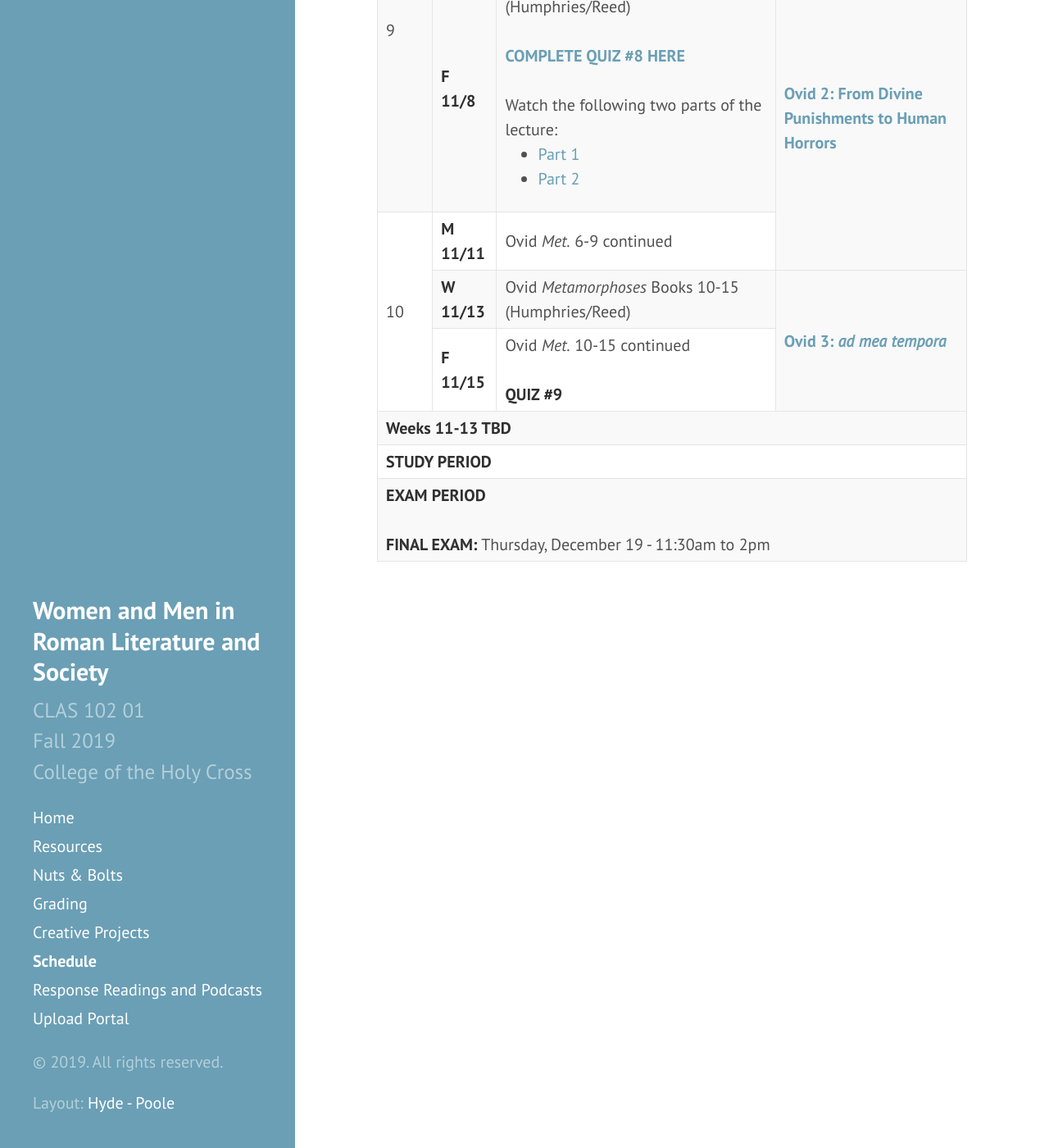
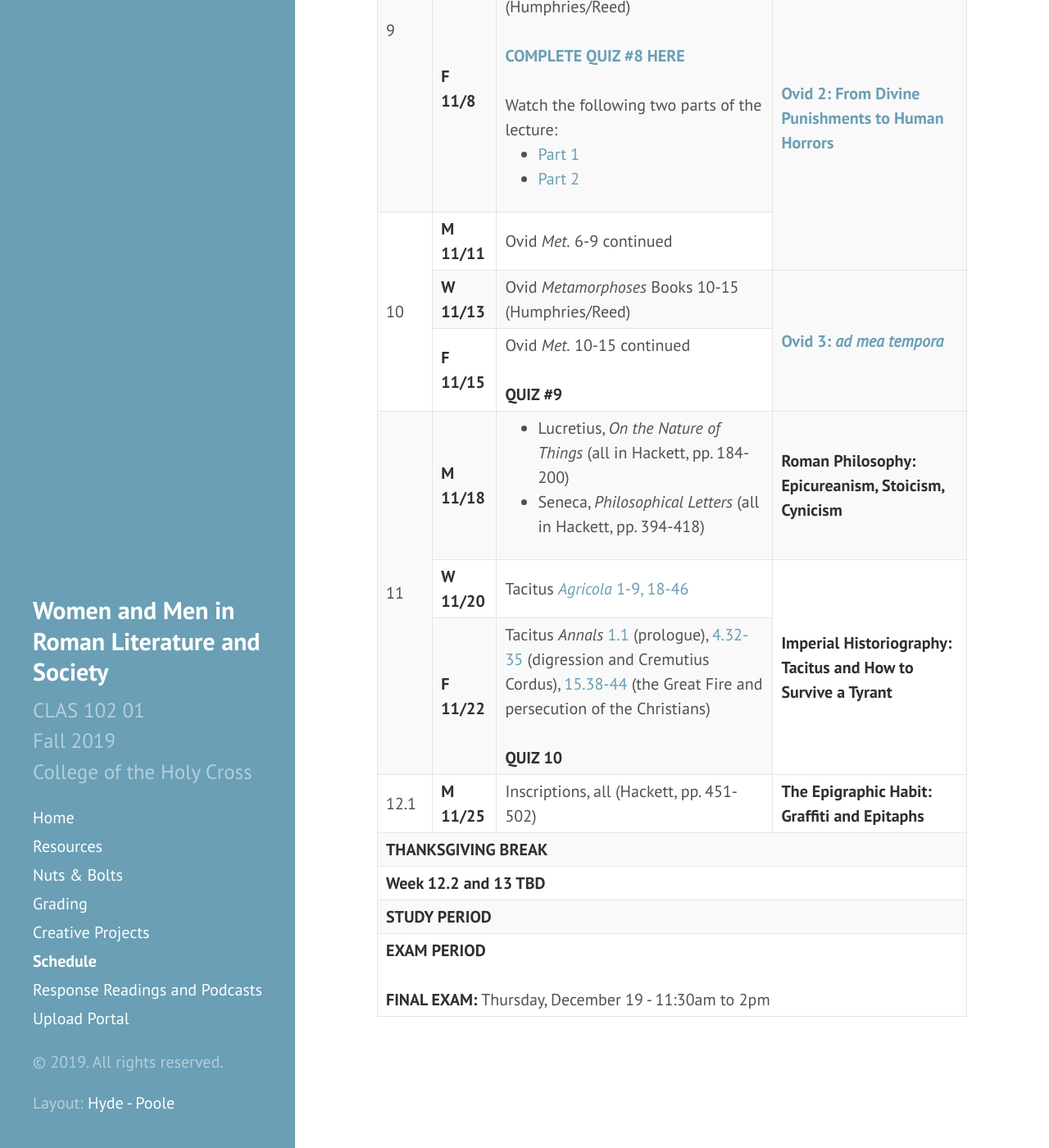
Before and after one commit to DLibatique/CLAS102-F19, a Jekyll site: the page built from _pages/6-schedule.md, in a window 1280 px wide and 1400 px high, scrolled down 3220 px. Shown: the whole window at 82% size. Built offline with Jekyll 4.4.1, drawn with Linux system fonts in a browser that asks for light colours.

Commit message:
updated schedule

```diff
--- a/_pages/6-schedule.md
+++ b/_pages/6-schedule.md
@@ -248,14 +248,9 @@ All assignments listed below should be completed by the date on which they’re
             <td>Ovid <em>Met.</em> 10-15 continued<br><br><strong>QUIZ #9</strong></td>
         </tr>
 
-        <tr>
-            <td colspan="4"><strong>Weeks 11-13 TBD</strong></td>
-        </tr>
-<!--
-
-        <tr>
-            <td rowspan="3">9</td>
-            <td><strong>M 11/4</strong></td>
+        <tr> <!-- Week 11 -->
+            <td rowspan="3">11</td>
+            <td><strong>M 11/18</strong></td>
             <td>
               <ul>
                 <li>Lucretius, <em>On the Nature of Things</em> (all in Hackett, pp. 184-200)</li>
@@ -264,6 +259,24 @@ All assignments listed below should be completed by the date on which they’re
             </td>
             <td><strong>Roman Philosophy: Epicureanism, Stoicism, Cynicism</strong></td>
         </tr>
+        <tr>
+            <td><strong>W 11/20</strong></td>
+            <td>Tacitus <a href="https://drive.google.com/file/d/18MCDJDxsEJcqeEBRKjh_g0CMW5cw6HLs/view?usp=sharing"><em>Agricola</em> 1-9, 18-46</a></td>
+            <td rowspan="2"><strong>Imperial Historiography: Tacitus and How to Survive a Tyrant</strong></td>
+        </tr>
+        <tr>
+            <td><strong>F 11/22</strong></td>
+            <td>Tacitus <em>Annals</em> <a href="http://penelope.uchicago.edu/Thayer/E/Roman/Texts/Tacitus/Annals/1A*.html">1.1</a> (prologue), <a href="http://penelope.uchicago.edu/Thayer/E/Roman/Texts/Tacitus/Annals/4C*.html">4.32-35</a> (digression and Cremutius Cordus), <a href="http://penelope.uchicago.edu/Thayer/E/Roman/Texts/Tacitus/Annals/15B*.html">15.38-44</a> (the Great Fire and persecution of the Christians)<br><br><strong>QUIZ 10</strong></td>
+        </tr>
+
+        <tr> <!-- Week 12.1 -->
+          <td>12.1</td>
+          <td><strong>M 11/25</strong></td>
+          <td>Inscriptions, all (Hackett, pp. 451-502)</td>
+          <td><strong>The Epigraphic Habit: Graffiti and Epitaphs</strong></td>
+        </tr>
+
+<!--
         <tr>
             <td><strong>W 11/6</strong></td>
             <td>Lucan <a href="https://www.poetryintranslation.com/PITBR/Latin/PharsaliaImaster.php"><em>Pharsalia</em> Book 1</a><br><br><strong>Guest lecturer: Prof. Tim Joseph</strong></td>
@@ -285,17 +298,9 @@ All assignments listed below should be completed by the date on which they’re
             <td>Suetonius <a href="https://scaife.perseus.org/reader/urn:cts:latinLit:phi1348.abo016.perseus-eng2:1-57"><em>Nero</em></a></td>
             <td><strong>Imperial Biography: Suetonius’ <em>Nero</em> and the <em>Lives of the Caesars</em></strong></td>
         </tr>
-        <tr>
-            <td><strong>F 11/15</strong></td>
-            <td>Tacitus <a href="https://drive.google.com/file/d/18MCDJDxsEJcqeEBRKjh_g0CMW5cw6HLs/view?usp=sharing"><em>Agricola</em> 1-9, 18-46</a><br><br><strong>QUIZ 9</strong></td>
-            <td rowspan="2"><strong>Imperial Historiography: Tacitus and How to Survive a Tyrant</strong></td>
-        </tr>
 
-        <tr>
-            <td rowspan="3">11</td>
-            <td><strong>M 11/18</strong></td>
-            <td>Tacitus <em>Annals</em> <a href="http://penelope.uchicago.edu/Thayer/E/Roman/Texts/Tacitus/Annals/1A*.html">1.1</a> (prologue), <a href="http://penelope.uchicago.edu/Thayer/E/Roman/Texts/Tacitus/Annals/4C*.html">4.32-35</a> (digression and Cremutius Cordus), <a href="http://penelope.uchicago.edu/Thayer/E/Roman/Texts/Tacitus/Annals/15B*.html">15.38-44</a> (the Great Fire and persecution of the Christians)</td>
-        </tr>
+
+
         <tr>
             <td><strong>W 11/20</strong></td>
             <td>Pliny <em>Letters</em> 2-3, 5, 8, 12-14, 18, 20-21, 23-24 (Hackett, pp. 299-307, 309-312, 315-317, 322-326)</td>
@@ -308,16 +313,16 @@ All assignments listed below should be completed by the date on which they’re
               <br><br>Come to class having decided whether you want to take a final exam or write a final paper!</td>
         </tr>
 
-        <tr>
-          <td>12.1</td>
-          <td><strong>M 11/25</strong></td>
-          <td>Inscriptions, all (Hackett, pp. 451-502)</td>
-          <td><strong>The Epigraphic Habit: Graffiti and Epitaphs</strong></td>
-        </tr>
+-->
 
         <tr>
           <td colspan="4"><strong>THANKSGIVING BREAK</strong></td>
         </tr>
+        <tr>
+          <td colspan="4"><strong>Week 12.2 and 13 TBD</strong></td>
+        </tr>
+
+<!--
 
         <tr>
             <td rowspan="3">12.2</td>
```
